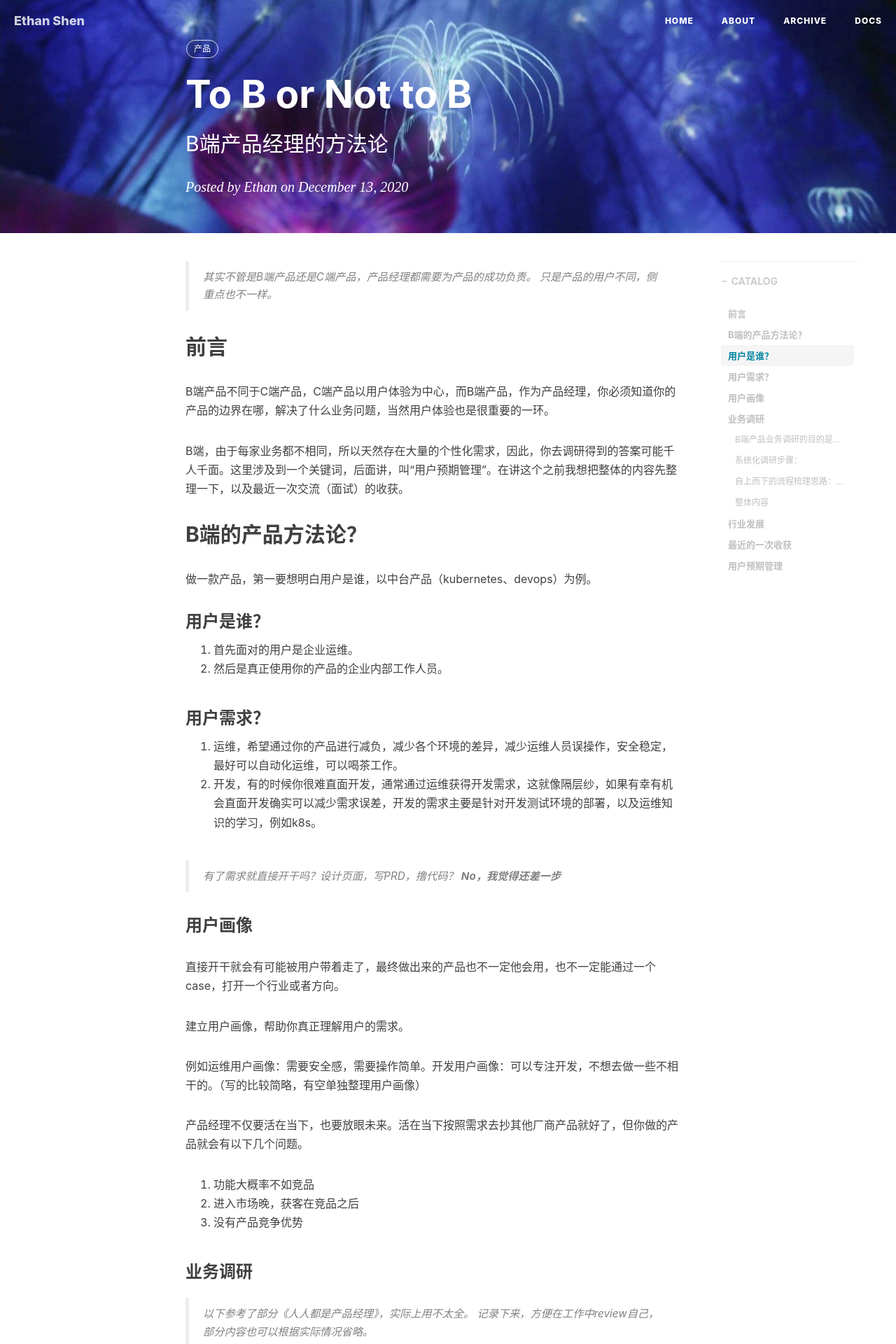
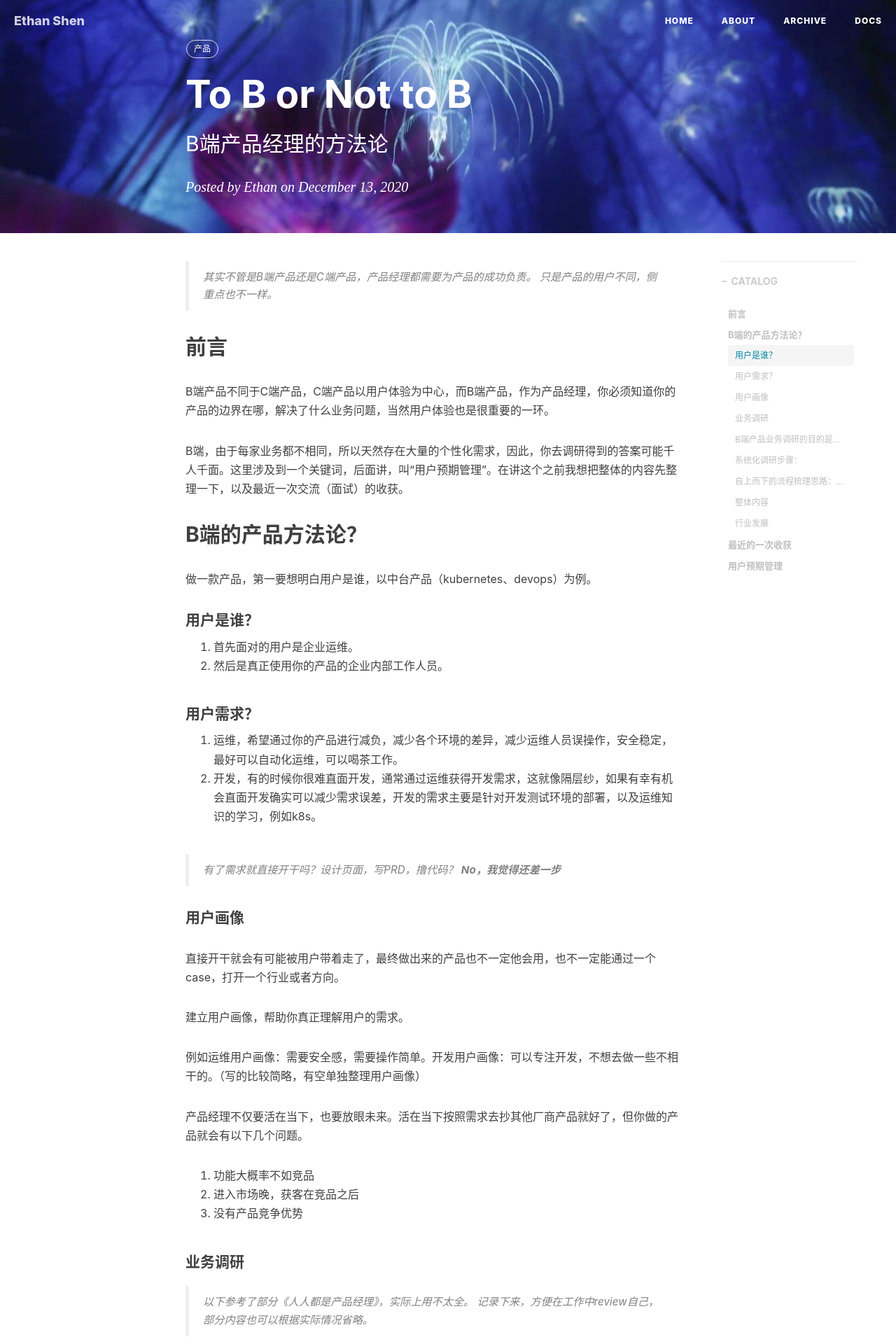
Before and after one commit to A-Ethan/www-ethanshen-cn, a Jekyll site: the page built from _posts/2020-12-13-to-b-or-not-to-b.md, in a window 1280 px wide. Shown: the top 1920 px of the page at 70% size. Built offline with Jekyll 4.4.1, drawn with Linux system fonts in a browser that asks for light colours; nearby versions of some CDN libraries; comment, search, counter and statistics services are not loaded.

Commit message:
Update 2020-12-13-to-b-or-not-to-b.md

```diff
--- a/_posts/2020-12-13-to-b-or-not-to-b.md
+++ b/_posts/2020-12-13-to-b-or-not-to-b.md
@@ -23,12 +23,12 @@ B端，由于每家业务都不相同，所以天然存在大量的个性化需
 
 做一款产品，第一要想明白用户是谁，以中台产品（kubernetes、devops）为例。
 
-### 用户是谁？
+#### 用户是谁？
 
 1. 首先面对的用户是企业运维。
 2. 然后是真正使用你的产品的企业内部工作人员。
 
-### 用户需求？
+#### 用户需求？
 
 1. 运维，希望通过你的产品进行减负，减少各个环境的差异，减少运维人员误操作，安全稳定，最好可以自动化运维，可以喝茶工作。
 2. 开发，有的时候你很难直面开发，通常通过运维获得开发需求，这就像隔层纱，如果有幸有机会直面开发确实可以减少需求误差，开发的需求主要是针对开发测试环境的部署，以及运维知识的学习，例如k8s。
@@ -36,7 +36,7 @@ B端，由于每家业务都不相同，所以天然存在大量的个性化需
 > 有了需求就直接开干吗？设计页面，写PRD，撸代码？
 > **No，我觉得还差一步**
 
-### 用户画像
+#### 用户画像
 
 直接开干就会有可能被用户带着走了，最终做出来的产品也不一定他会用，也不一定能通过一个case，打开一个行业或者方向。
 
@@ -50,12 +50,12 @@ B端，由于每家业务都不相同，所以天然存在大量的个性化需
 2. 进入市场晚，获客在竞品之后
 3. 没有产品竞争优势
 
-### 业务调研
+#### 业务调研
 
 > 以下参考了部分《人人都是产品经理》，实际上用不太全。
 > 记录下来，方便在工作中review自己，部分内容也可以根据实际情况省略。
 
-#### B端产品业务调研的目的是让我们理解业务运作的过程。
+##### B端产品业务调研的目的是让我们理解业务运作的过程。
 
 1. 了解企业业务对应的用户画像
 2. 理解每个角色的核心业务工作流程
@@ -65,7 +65,7 @@ B端，由于每家业务都不相同，所以天然存在大量的个性化需
 
 业务调研需要在有限的业务场景样本下，尽可能到业务场景中去体验，实践，统计。或者从友商产品、分享会等地方了解业务与产品的思路，**千万要避免拍脑袋、闭门造车**。
 
-#### 系统化调研步骤：
+##### 系统化调研步骤：
 
 1. 明确调研目标与调研对象
 2. 输出调研计划与调研素材
@@ -77,7 +77,7 @@ B端，由于每家业务都不相同，所以天然存在大量的个性化需
    5. 业务目标与期望
 4. 输出业务现状流程与描述
 
-#### 自上而下的流程梳理思路：（5级流程梳理）
+##### 自上而下的流程梳理思路：（5级流程梳理）
 
 1. 公司级-               公司商业模式、价值链
 2. 公司主业务流程-       供应链顶级流程
@@ -85,11 +85,11 @@ B端，由于每家业务都不相同，所以天然存在大量的个性化需
 4. 具体的业务活动流程-    销售政策流程
 5. 可操作级流程-         推广管理流程
 
-#### 整体内容
+##### 整体内容
 
 ![](./images/../../images/20201213171834.png)
 
-### 行业发展
+#### 行业发展
 
 尤其是中台产品，尤为需要关注行业发展，了解大家都是怎么玩的。中台产品发展到现在，底层基本都是利用开源能力进行支撑，开源的力量可以快速推进产品的发展，也形成了底层的标准化。所以在最开始我说了需要了解你产品的边界。
 
```
